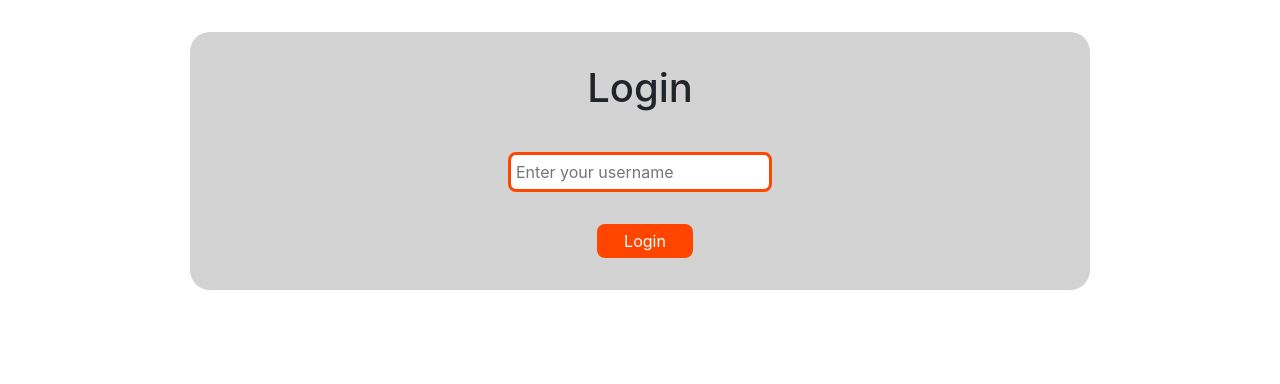
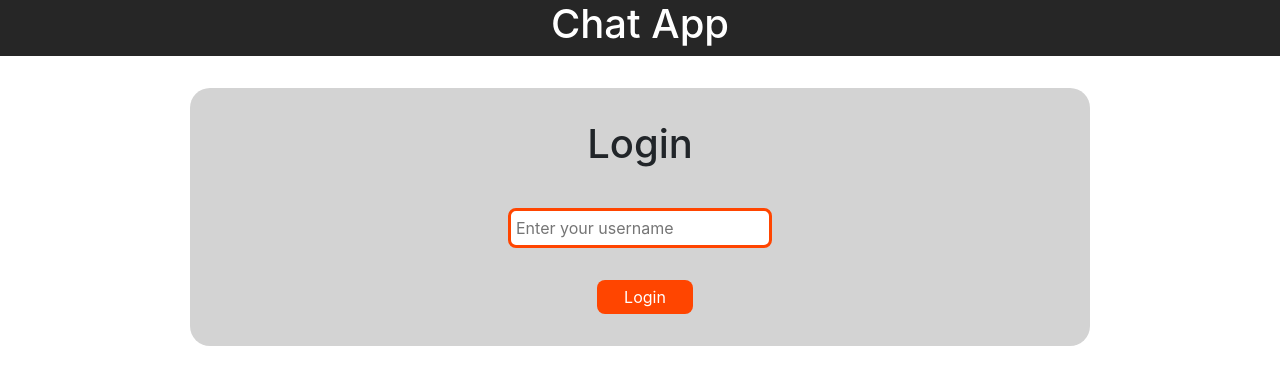
Before and after one commit to jtustanic/Algebra_Seminar, a React (Create React App) app: page /login in a window 1280 px wide. Shown: the top 384 px of the page. Built offline with nearby package versions, Linux system fonts and the light colour scheme.

Commit message:
Header.js component added, added Sidebar component in App.js

```diff
--- a/src/App.js
+++ b/src/App.js
@@ -2,25 +2,39 @@
 import { Navigate, Route, Routes } from "react-router-dom";
 import Chat from "./components/Chat";
 import Login from "./components/Login";
+import Header from "./components/Header";
+import Sidebar from "./components/Sidebar";
 
 class App extends React.Component {
 
-constructor(props){
+  constructor(props) {
     super(props);
-  this.state={username:""};
+    this.state = { username: "" };
   }
 
   handleLogin = (username) => {
-this.setState({username})
+    this.setState({ username })
 
+  }
+
+  toggleSidebar = () =>{
+    this.sidebar.ToggleSidebar();
   }
 
   render() {
     return (
+
+
+      <div>
+        <Header toggleSidebar={this.toggleSidebar} username={this.state.username} />
+        <Sidebar ref={(reference) => this.sidebar = reference} />
+
+
         <Routes>
-<Route path="/" element={this.state.username ? <Chat username={this.state.username}/> : <Navigate to="/login" />} />
+          <Route path="/" element={this.state.username ? <Chat username={this.state.username} /> : <Navigate to="/login" />} />
           <Route path="/login" element={<Login onLogin={this.handleLogin} />} />
         </Routes>
+      </div>
     )
   }
 }
--- a/src/components/Chat.css
+++ b/src/components/Chat.css
@@ -98,3 +98,8 @@
     border-radius: 8px;
     margin-left: 10px;
   }
+
+  .btn-send{
+    border-radius: 8px;
+    margin-left: 10px;
+  }
--- a/src/components/Chat.js
+++ b/src/components/Chat.js
@@ -56,20 +56,12 @@
     });
   }
 
-  toggleSidebar = () =>{
-    this.sidebar.ToggleSidebar();
-  }
+
 
   render(){
     return (
       <div className="App">
-      <div className="App-header">
-        <button className='sidebar-btn' onClick={this.toggleSidebar}>Sidebar</button>
-        <h1>{this.props.username}'s Chat Room</h1>
-        {/* Prazan div služi za flex pozicioniranje elemenata */}
-        <div></div>
-      </div>
-      <Sidebar ref={(reference)=> this.sidebar = reference}/>
+
       <Messages
         messages={this.state.messages}
         currentMember={this.state.member}
--- /dev/null
+++ b/src/components/Header.js
@@ -0,0 +1,27 @@
+const Header = (props) => {
+    const isLoggedIn = !!props.username; //!! osiguravaju tocnost podataka koje cemo primati
+    return(
+        <>
+        {isLoggedIn &&
+         <div className="App-header">
+         <button className='sidebar-btn' onClick={props.toggleSidebar}>Sidebar</button>
+         <h1>{props.username}'s Chat Room</h1>
+         {/* Prazan div služi za flex pozicioniranje elemenata */}
+         <div></div>
+       </div>
+       }
+
+       {!isLoggedIn &&
+        <div className="App-header">
+       <div></div>
+        <h1>Chat App</h1>
+        {/* Prazan div služi za flex pozicioniranje elemenata */}
+        <div></div>
+      </div>
+      }
+
+      </>
+    )
+}
+
+export default Header;
```
Lines whose indentation alone changed are shown as unchanged.
